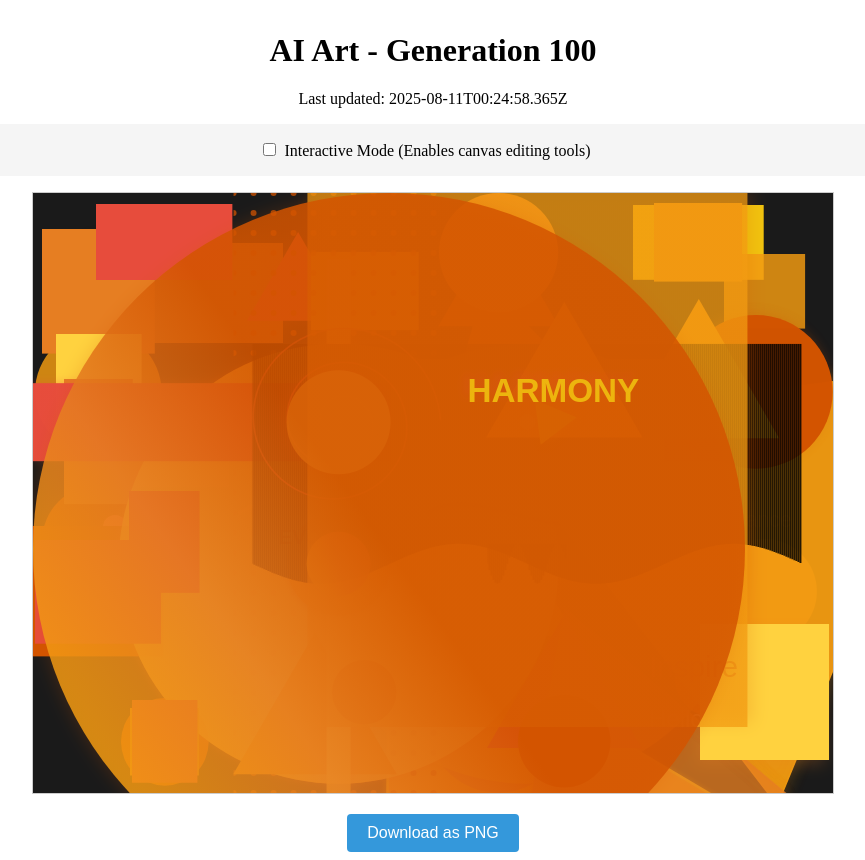
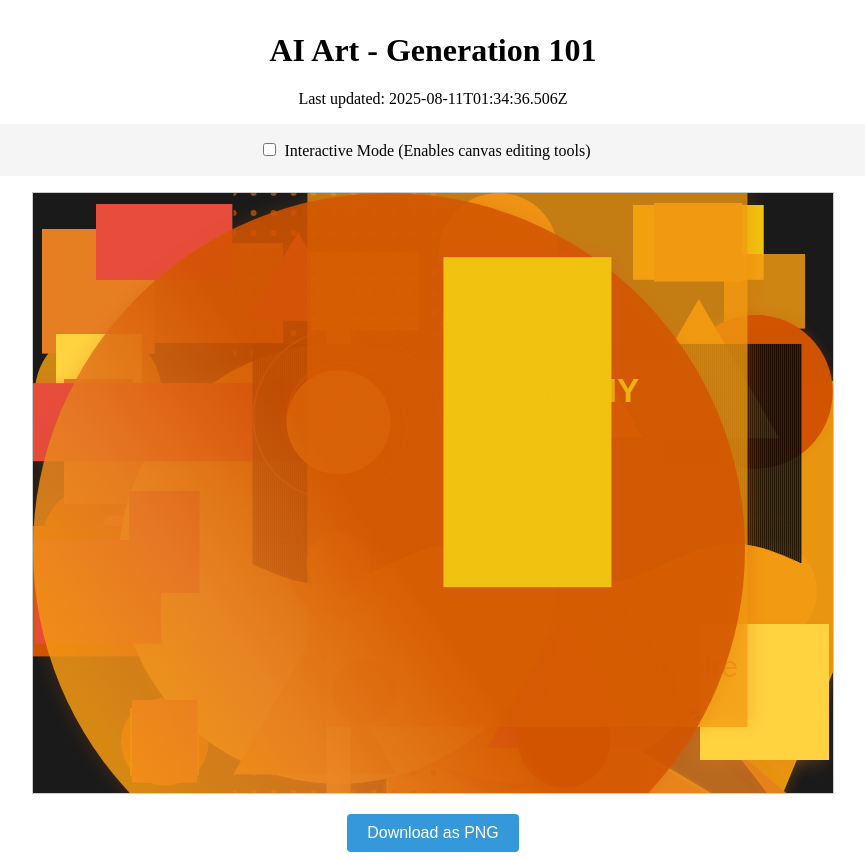
Before and after one commit to mcclowes/ai-art, a React (Vite) app: page / in a window 1280 px wide. Shown: the whole page, without its empty margins (207-1072 px from the left). Built offline with nearby package versions, Linux system fonts and the light colour scheme.

Commit message:
Improve artwork - Generation 101

```diff
--- a/src/artwork-state.ts
+++ b/src/artwork-state.ts
@@ -1198,9 +1198,36 @@ export const artworkState: ArtworkState = {
       },
       "opacity": 0.8527152362535655,
       "id": "gradient_text_1754871898365"
+    },
+    {
+      "type": "rectangle",
+      "x": 410.4375772558714,
+      "y": 64.17181705809645,
+      "width": 168,
+      "height": 330,
+      "fillStyle": "#e74c3c",
+      "gradient": {
+        "type": "radial",
+        "colors": [
+          "#e74c3c",
+          "#f39c12",
+          "#f1c40f"
+        ],
+        "direction": 131.40707873679096,
+        "centerX": 0.5660054672207404,
+        "centerY": 0.5829920892273982
+      },
+      "shadow": {
+        "blur": 16.54805753059152,
+        "color": "#e74c3c40",
+        "offsetX": 3.193671264623692,
+        "offsetY": -1.462521188168311
+      },
+      "opacity": 0.9763836280327836,
+      "id": "gradient_rect_1754876076506"
     }
   ],
-  "generation": 100,
-  "lastUpdated": "2025-08-11T00:24:58.365Z",
+  "generation": 101,
+  "lastUpdated": "2025-08-11T01:34:36.506Z",
   "cycleStarted": "2025-08-06T21:05:04.268Z"
 };
```
